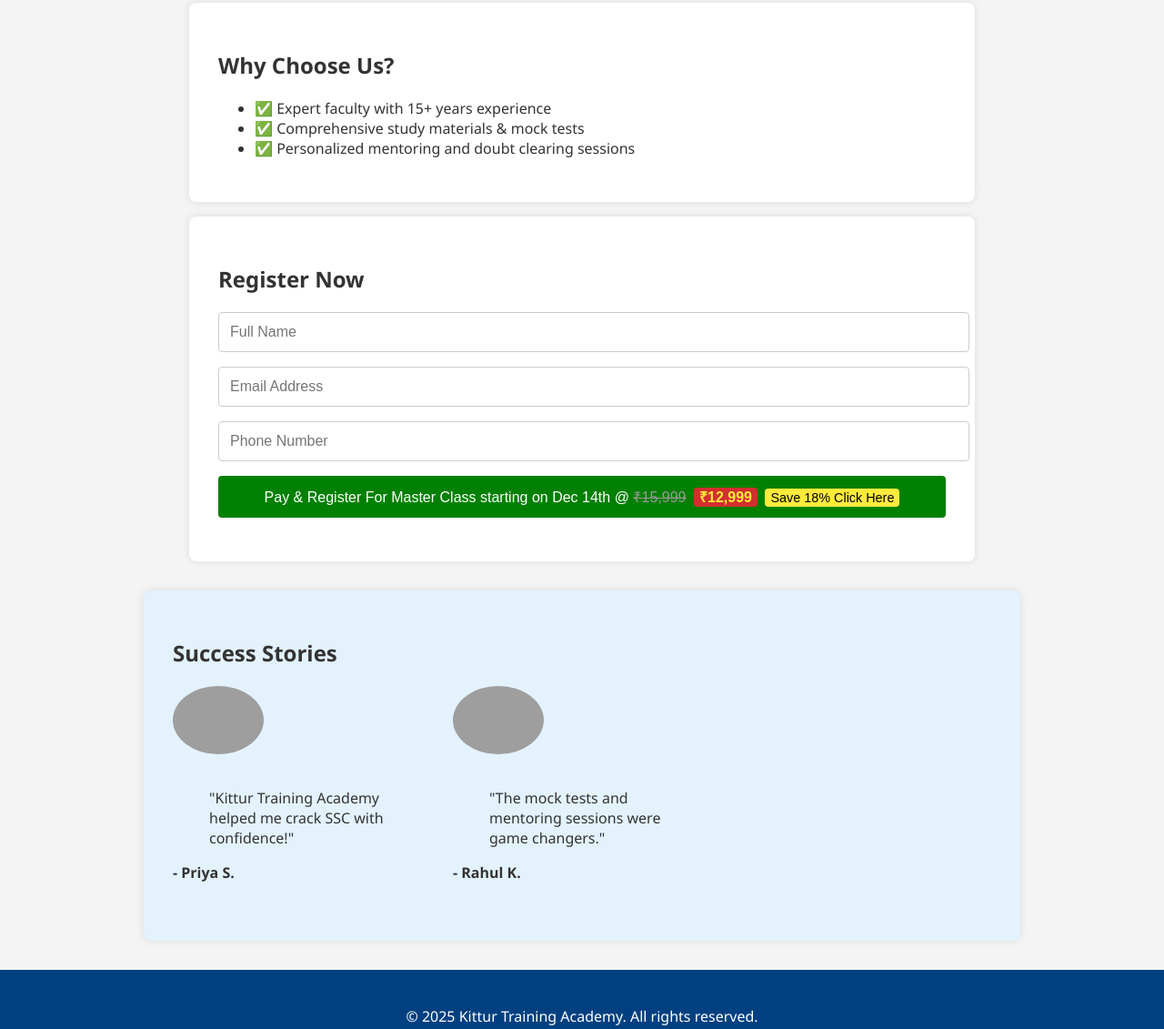
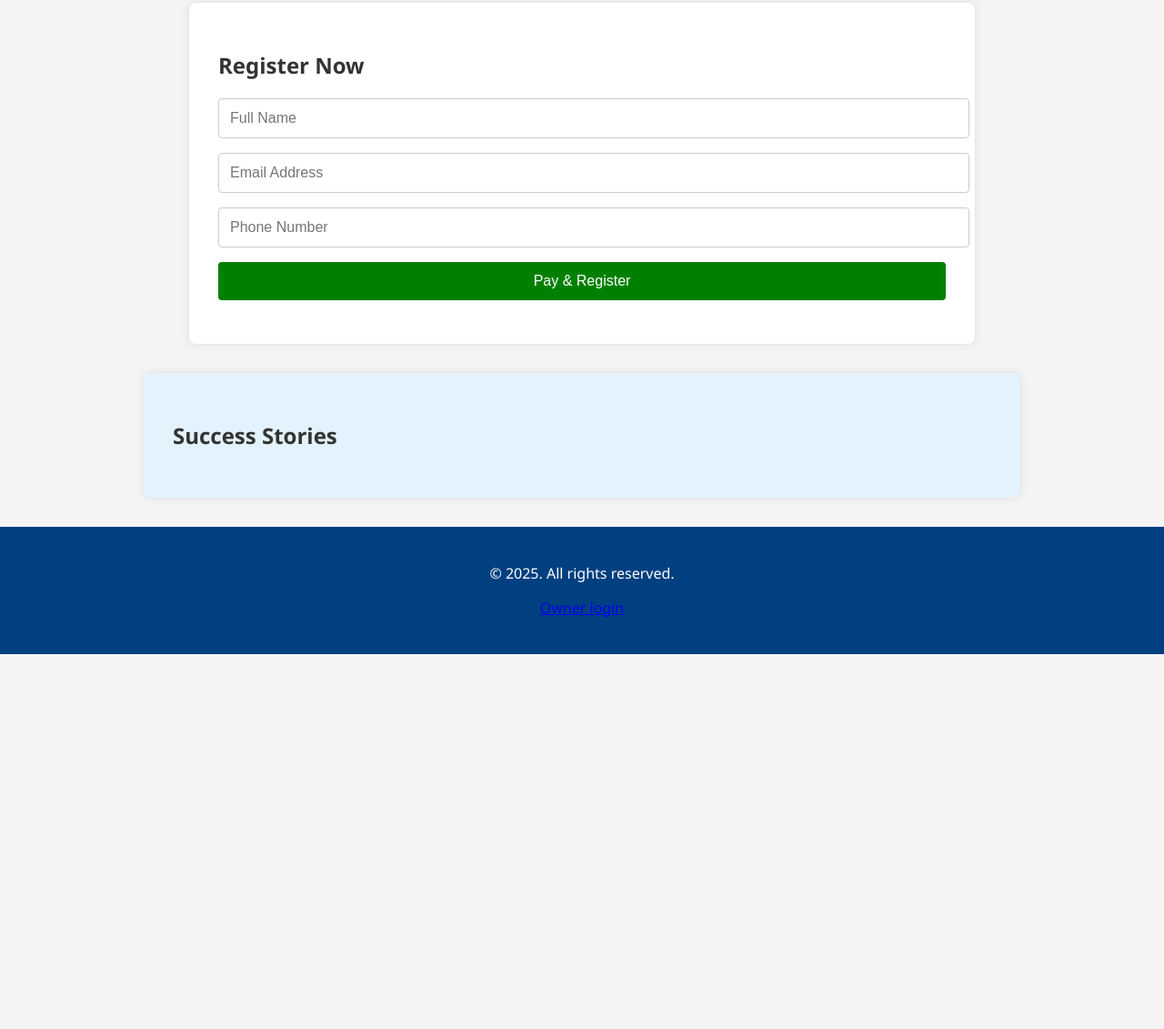
Before and after one commit to aionlinezen/KitturTrainingAcademy, a plain HTML site: page index.html in a window 1280 px wide. Shown: the part 510-1641 px from the top of the page at 91% size. After the commit the page ends 1229 px from the top, so only its background shows below. Drawn offline with Linux system fonts and the light colour scheme; grey boxes are pictures that could not be loaded; a script that the page names is missing.

Commit message:
Update index.html

```diff
--- a/index.html
+++ b/index.html
@@ -3,13 +3,13 @@
 <head>
   <meta charset="UTF-8"/>
   <meta name="viewport" content="width=device-width,initial-scale=1.0"/>
-  <title id="page-title">Kittur Training Academy SSC Coaching Registration</title>
+  <title id="page-title">SSC Coaching Registration</title>
   <link rel="stylesheet" href="style.css"/>
 </head>
 <body>
   <header>
     <h1 id="title">SSC Exam Coaching 2025 Registration</h1>
-    <h2 id="institute">Kittur Training Academy</h2>
+    <h2 id="institute">Your Institute</h2>
     <p>Secure your spot for the upcoming SSC coaching. Limited seats available!</p>
   </header>
 
@@ -22,51 +22,23 @@
     </div>
   </section>
 
-  <section class="funnel">
-    <h2>Why Choose Us?</h2>
-    <ul>
-      <li>✅ Expert faculty with 15+ years experience</li>
-      <li>✅ Comprehensive study materials & mock tests</li>
-      <li>✅ Personalized mentoring and doubt clearing sessions</li>
-    </ul>
-  </section>
-
   <section class="registration">
     <h2>Register Now</h2>
     <form id="registration-form">
       <input type="text" id="name" placeholder="Full Name" required/>
       <input type="email" id="email" placeholder="Email Address" required/>
       <input type="tel" id="phone" placeholder="Phone Number" required/>
-      <button id="pay-button" type="submit" class="cta">
-        <span id="cta-text">
-          Pay & Register For Master Class starting on <span id="class-date">Dec 14th</span> @
-          <span class="strikethrough" id="original-price">₹15,999</span>
-          <span class="price-badge" id="discounted-price">₹12,999</span>
-          <span class="save-badge">Save 18% Click Here</span>
-        </span>
-      </button>
+      <button id="pay-button" type="submit" class="cta">Pay & Register</button>
     </form>
   </section>
 
   <section class="testimonials">
     <h2>Success Stories</h2>
-    <div id="testimonials-list" class="testimonials-grid">
-      <!-- Default testimonials -->
-      <div class="testimonial">
-        <img src="https://res.cloudinary.com/demo/image/upload/w_100,h_100,c_thumb,g_face/sample.jpg" alt="Student"/>
-        <blockquote>"Kittur Training Academy helped me crack SSC with confidence!"</blockquote>
-        <p><strong>- Priya S.</strong></p>
-      </div>
-      <div class="testimonial">
-        <img src="https://res.cloudinary.com/demo/image/upload/w_100,h_100,c_thumb,g_face/sample.jpg" alt="Student"/>
-        <blockquote>"The mock tests and mentoring sessions were game changers."</blockquote>
-        <p><strong>- Rahul K.</strong></p>
-      </div>
-    </div>
+    <div id="testimonials-list" class="testimonials-grid"></div>
   </section>
 
   <footer>
-    <p>© 2025 Kittur Training Academy. All rights reserved.</p>
+    <p>© 2025. All rights reserved.</p>
     <p><a href="./admin.html">Owner login</a></p>
   </footer>
 
```
